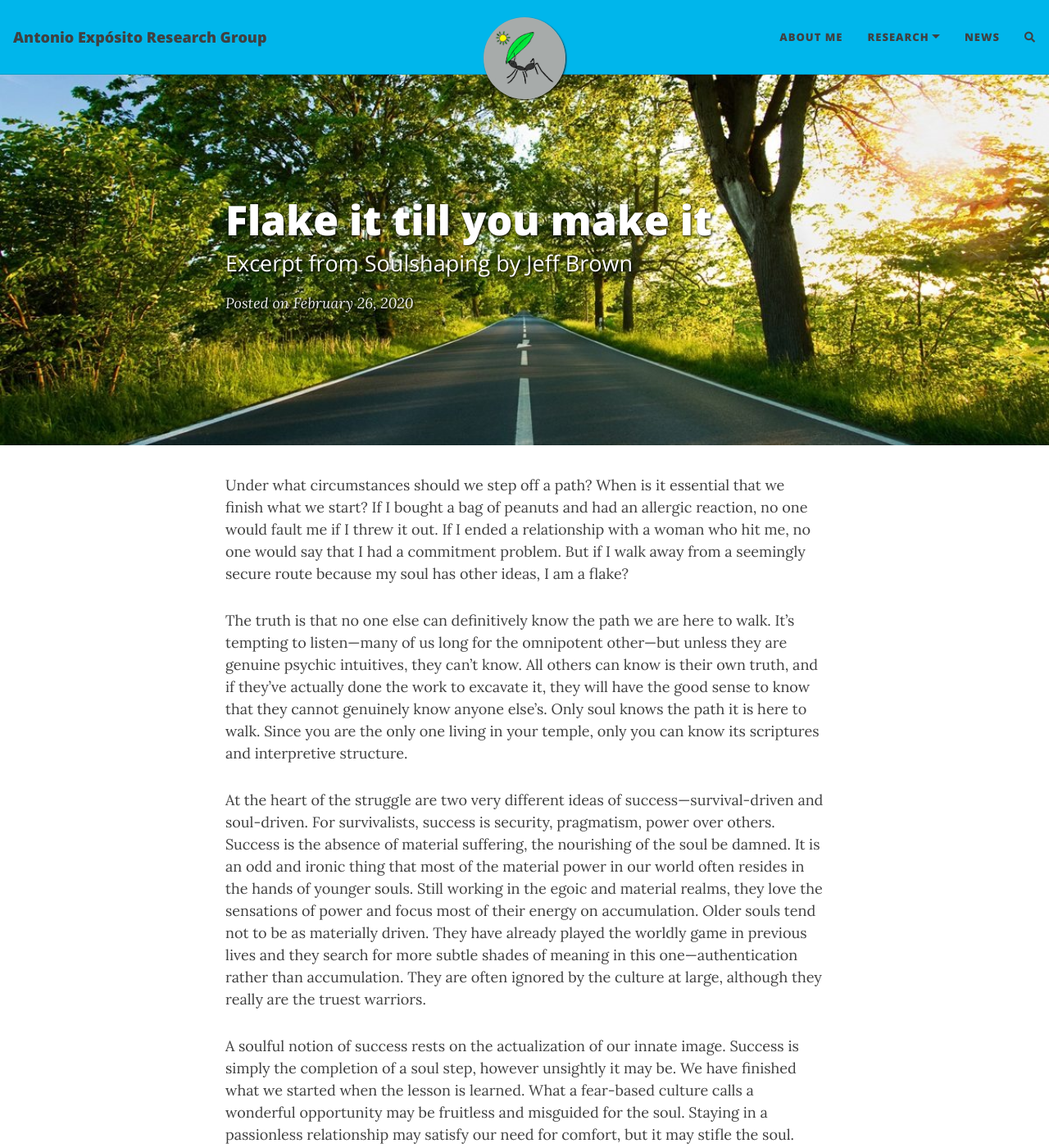
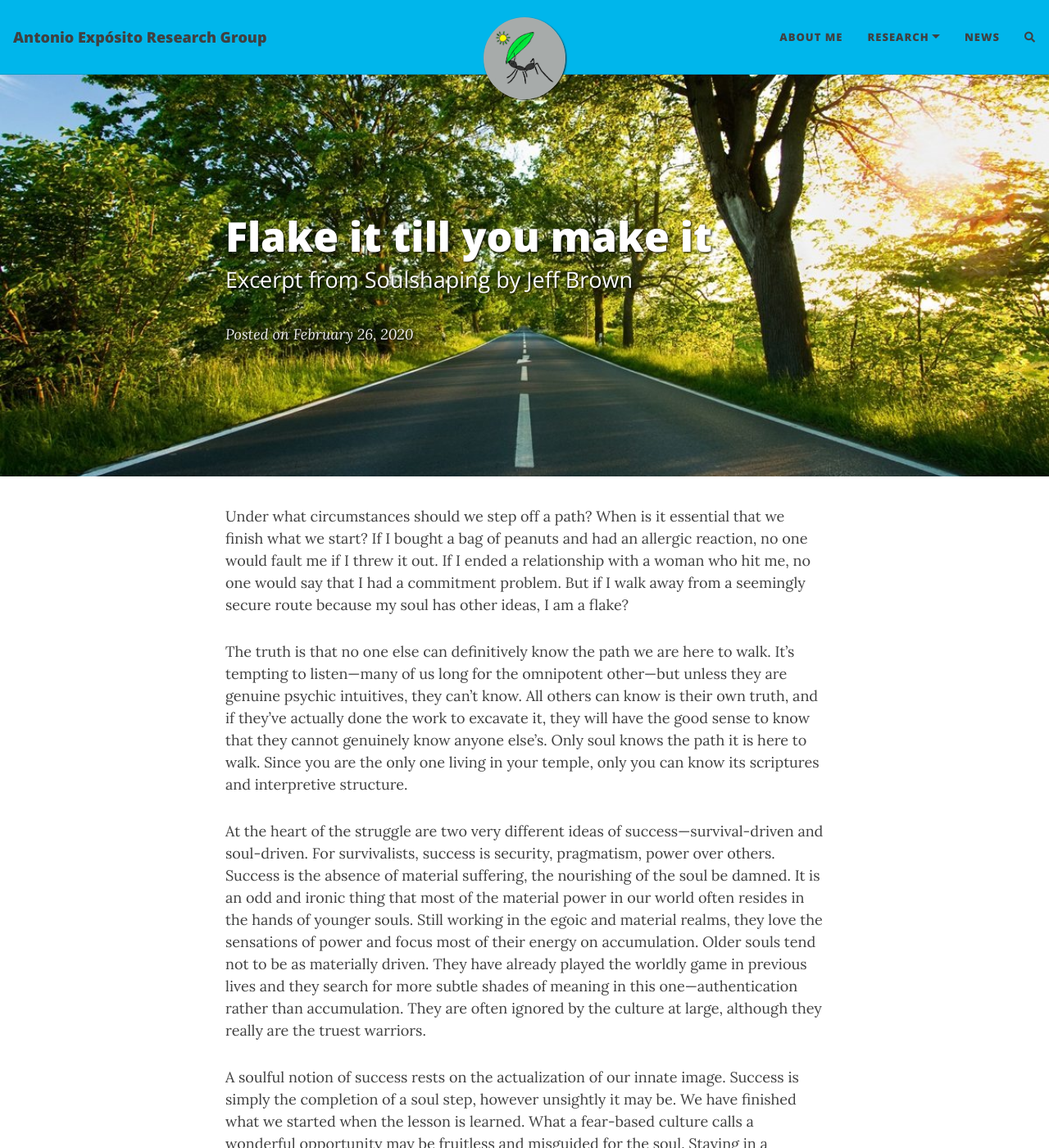
Before and after one commit to AntonioJExposito/AntonioJExposito.github.io, a Jekyll site: the page built from _posts/2020-02-26-flake-it-till-you-make-it.md, in a window 1280 px wide and 1400 px high. Shown: the whole window at 82% size. Built offline with Jekyll 4.4.1, drawn with Linux system fonts in a browser that asks for light colours; nearby versions of some CDN libraries; comment, search, counter and statistics services are not loaded.

Commit message:
Update beautifuljekyll.css

```diff
--- a/assets/css/beautifuljekyll.css
+++ b/assets/css/beautifuljekyll.css
@@ -31,7 +31,7 @@ h1,h2,h3,h4,h5,h6 {
   line-height: 1.1;
 }
 h1 {
-  font-size: 2.25rem;
+  font-size: 0.5rem;
 }
 h2 {
   font-size: 1.875rem;
@@ -455,7 +455,7 @@ footer .footer-custom-content {
 }
 
 .post-preview .post-title {
-  font-size: 0.5rem;
+  font-size: 1.5rem;
   margin-top: 0;
 }
 .post-preview .post-subtitle {
@@ -654,7 +654,7 @@ nav.top-nav-short-permanent ~ header > .intro-header.big-img {
   margin-top: 0;
   font-size: 3.125rem;
 }
-.intro-header .post-heading h1 {
+.intro-header .post-heading {
   margin-top: 0;
   font-size: 2.1875rem;
 }
```
